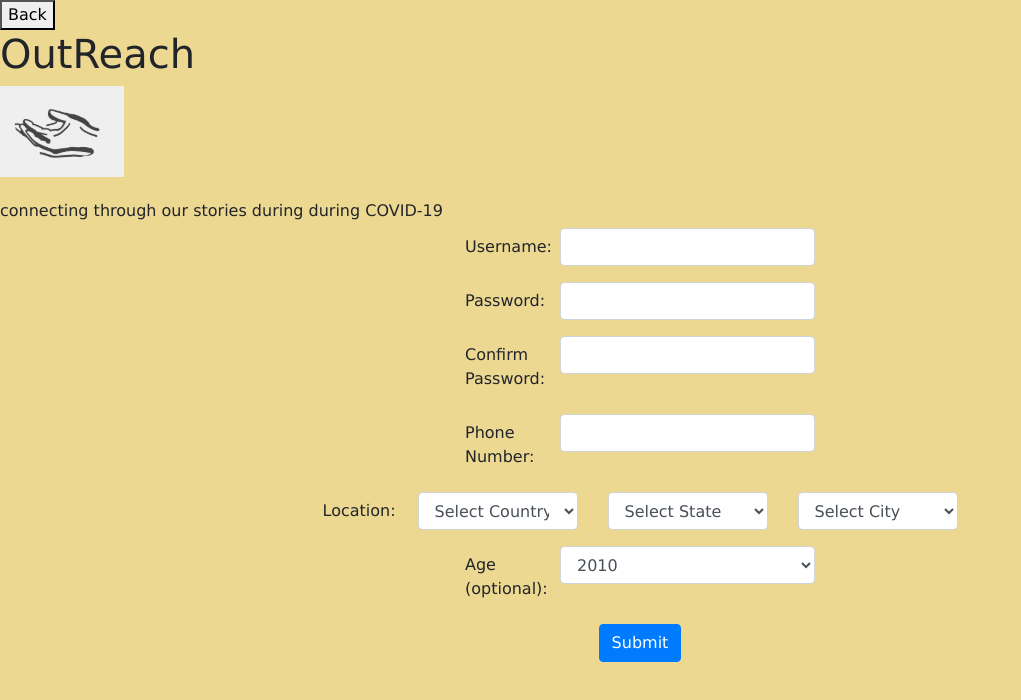
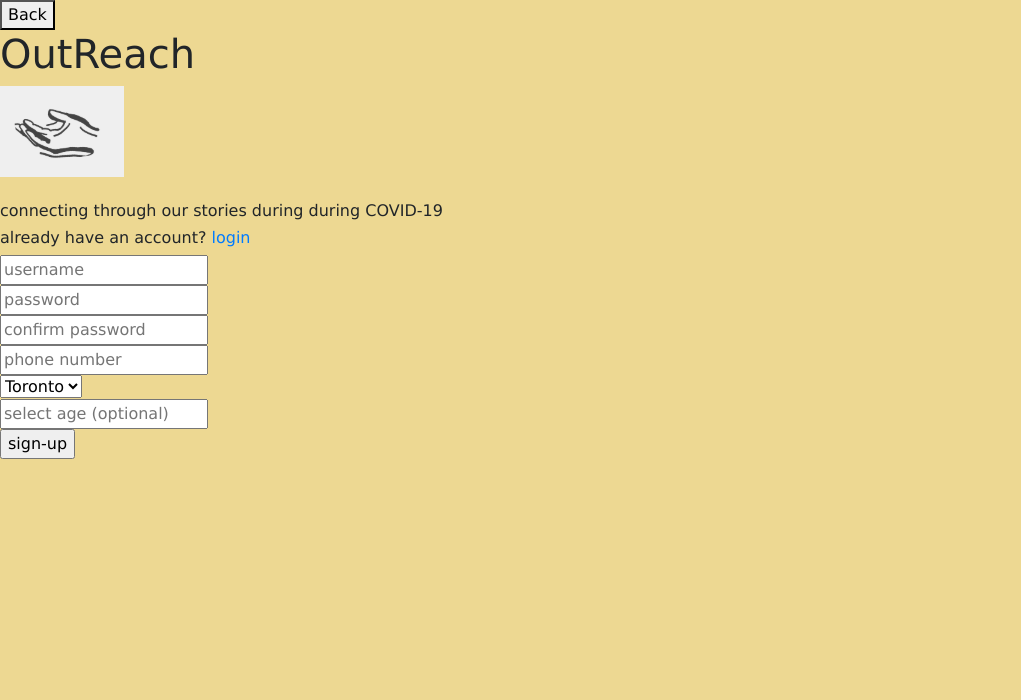
Before and after one commit to mesropy/OutReach, a React (Create React App) app: page /Register in a window 1280 px wide. Shown: the top 700 px of the page, without its empty margins (0-1021 px from the left). Built offline with nearby package versions, Linux system fonts and the light colour scheme.

Commit message:
Remove bootstrap implementation from registration

```diff
--- a/src/react-components/Register/RegisterForm/index.js
+++ b/src/react-components/Register/RegisterForm/index.js
@@ -1,6 +1,4 @@
 import React from "react";
-import { Link } from "react-router-dom";
-import { Col, Row, Form, Button, Container } from "react-bootstrap";
 
 class RegisterForm extends React.Component {
     constructor(props) {
@@ -11,79 +9,20 @@ class RegisterForm extends React.Component {
 
     render() {
         return (
-            <Container>
-            <Form controlid="form" >
-                <Form.Group as={Row} controlid="formUsername" className="justify-content-md-center">
-                    <Form.Label column sm={1} className="text-center">
-                        Username:
-                    </Form.Label>
-                    <Col sm={3}>
-                        <Form.Control type="text" required/>
-                    </Col>
-                </Form.Group>
-                <Form.Group as={Row} controlid="formPassword" className="justify-content-md-center">
-                    <Form.Label column sm={1}>
-                        Password:
-                    </Form.Label>
-                    <Col sm={3}>
-                        <Form.Control type="password" />
-                    </Col>
-                </Form.Group>
-                <Form.Group as={Row} controlid="formConfirmPassword" className="justify-content-md-center">
-                    <Form.Label column sm={1}>
-                        Confirm Password:
-                    </Form.Label>
-                    <Col sm={3}>
-                        <Form.Control type="password" />
-                    </Col>
-                </Form.Group>
-                <Form.Group as={Row} controlid="formPhoneNumber" className="justify-content-md-center">
-                    <Form.Label column sm={1}>
-                        Phone Number:
-                    </Form.Label>
-                    <Col sm={3}>
-                        <Form.Control type="number" pattern="^(\+\d{1,2}\s)?\(?\d{3}\)?[\s.-]\d{3}[\s.-]\d{4}$"/>
-                    </Col>
-                </Form.Group>
-                <Form.Group as={Row} controlid="formLocation" className="justify-content-md-center">
-                    <Form.Label column sm={1}>
-                       Location:
-                    </Form.Label>
-                    <Col sm={2}>
-                        <Form.Control as="select" className="countries order-alpha presel-byip " id="countryId">
-                            <option value="">Select Country</option>
-                        </Form.Control>
-                    </Col>
-                    <Col sm={2}>
-                        <Form.Control as="select" className="states order-alpha" id="stateId">
-                            <option value="">Select State</option>
-                        </Form.Control>
-                    </Col>
-                    <Col sm={2}>
-                        <Form.Control as="select" className="cities order-alpha" id="cityId">
-                            <option value="">Select City</option>
-                        </Form.Control>
-                    </Col>
-                </Form.Group>
-                <Form.Group as={Row} controlid="formAge" className="justify-content-md-center">
-                    <Form.Label column sm={1}>
-                        Age (optional):
-                    </Form.Label>
-                    <Col sm={3}>
-                        <Form.Control as="select">
-                        {this.years.map((year, index) => {
-                            return <option key={`year${index}`} value={year}>{year}</option>
-                        })}
-                        </Form.Control>
-                    </Col>
-                </Form.Group>
-                <Link to={"./../"}>
-                    <div className="text-center">
-                        <Button type="submit" value="Submit" variant="primary" className="">Submit</Button>
-                    </div>
-                </Link>
-            </Form>
-            </Container>
+            <div>
+                <h6>already have an account? <a href="/">login</a></h6>
+                <form>
+                    <input type="text" placeholder="username"></input><br/>
+                    <input type="text" placeholder="password"></input><br/>
+                    <input type="text" placeholder="confirm password"></input><br/>
+                    <input type="text" placeholder="phone number"></input><br/>
+                    <select name="city">
+                        <option value="Toronto">Toronto</option>
+                    </select><br/>
+                    <input type="text" placeholder="select age (optional)"></input><br/>
+                    <input type="submit" value="sign-up"></input>
+                </form>
+            </div>
         )
     }
 }
```
